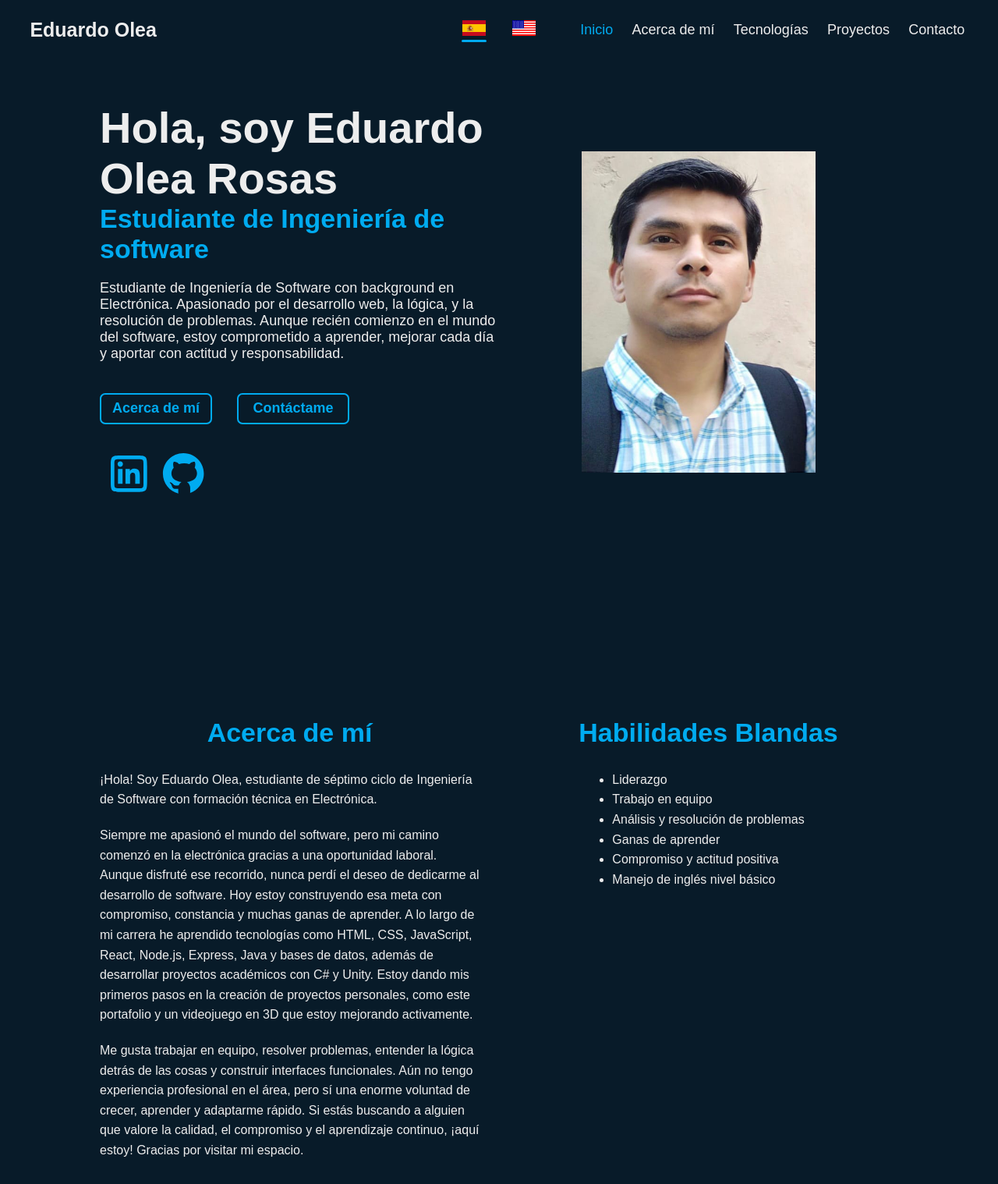
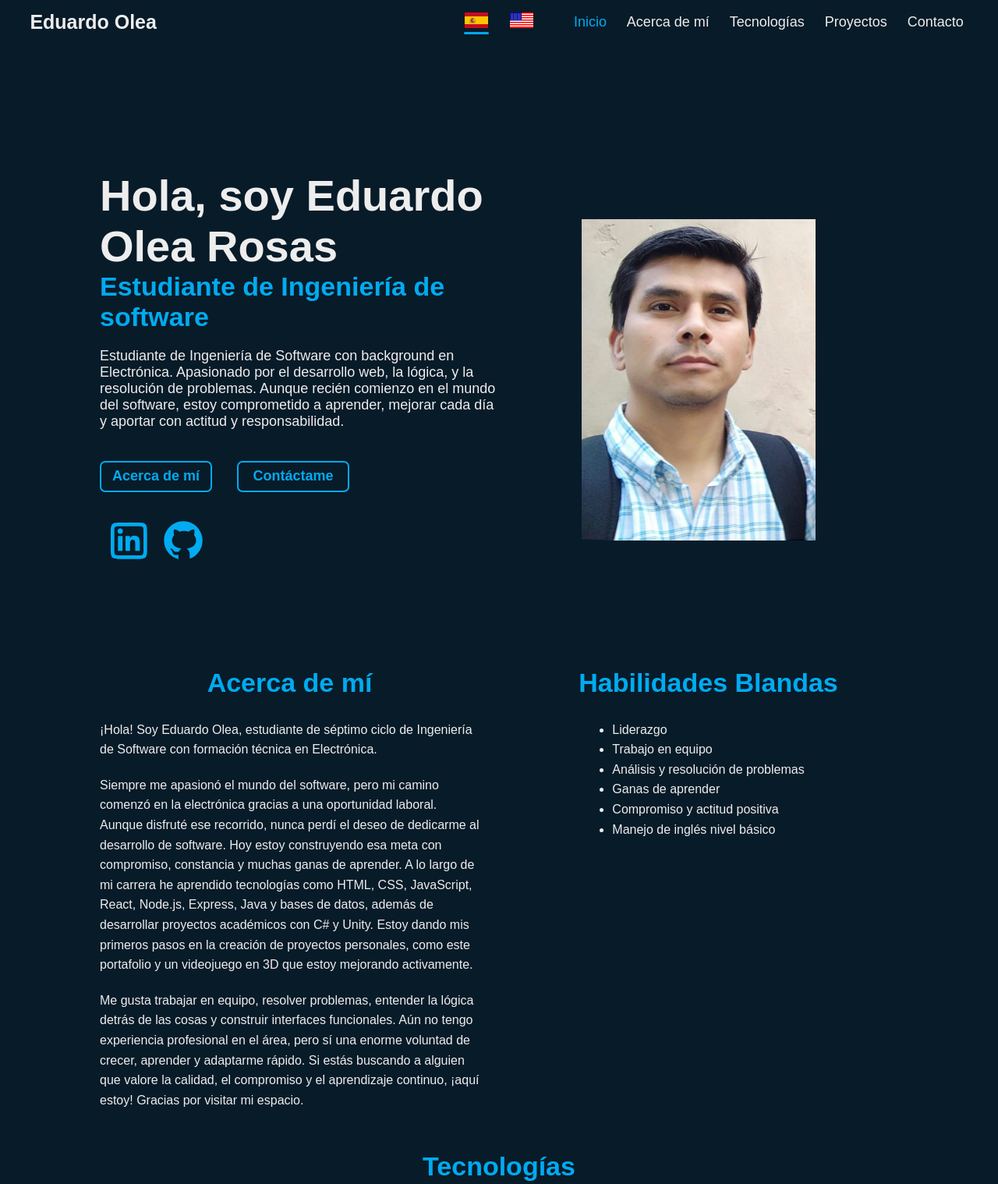
Before and after one commit to OleaRosasE/OleaRosasE.github.io, a plain HTML site: page index.html in a window 1280 px wide. Shown: the top 1518 px of the page at 78% size. Drawn offline with Linux system fonts and the light colour scheme.

Commit message:
responsividad completada v1

```diff
--- a/index.html
+++ b/index.html
@@ -60,7 +60,7 @@
                         </svg>
                     </a>
                     <a href="https://github.com/OleaRosasE" target="_blank">
-                        <svg xmlns="http://www.w3.org/2000/svg" viewBox="-2 -2 32 32" width="30px" height="30px">
+                        <svg xmlns="http://www.w3.org/2000/svg" viewBox="-3 -3 34 34" width="30px" height="30px">
                             <path
                                 d="M15,3C8.373,3,3,8.373,3,15c0,5.623,3.872,10.328,9.092,11.63C12.036,26.468,12,26.28,12,26.047v-2.051 c-0.487,0-1.303,0-1.508,0c-0.821,0-1.551-0.353-1.905-1.009c-0.393-0.729-0.461-1.844-1.435-2.526 c-0.289-0.227-0.069-0.486,0.264-0.451c0.615,0.174,1.125,0.596,1.605,1.222c0.478,0.627,0.703,0.769,1.596,0.769 c0.433,0,1.081-0.025,1.691-0.121c0.328-0.833,0.895-1.6,1.588-1.962c-3.996-0.411-5.903-2.399-5.903-5.098 c0-1.162,0.495-2.286,1.336-3.233C9.053,10.647,8.706,8.73,9.435,8c1.798,0,2.885,1.166,3.146,1.481C13.477,9.174,14.461,9,15.495,9 c1.036,0,2.024,0.174,2.922,0.483C18.675,9.17,19.763,8,21.565,8c0.732,0.731,0.381,2.656,0.102,3.594 c0.836,0.945,1.328,2.066,1.328,3.226c0,2.697-1.904,4.684-5.894,5.097C18.199,20.49,19,22.1,19,23.313v2.734 c0,0.104-0.023,0.179-0.035,0.268C23.641,24.676,27,20.236,27,15C27,8.373,21.627,3,15,3z" />
                         </svg>
--- a/style.css
+++ b/style.css
@@ -25,7 +25,7 @@ body {
     justify-content: space-between;
     align-items: center;
 
-    padding: 20px 3%;
+    padding: 10px 3%;
     gap: 20px;
 
     position: fixed;
@@ -38,7 +38,7 @@ body {
 }
 
 .languages {
-    min-width: 160px;
+    min-width: 140px;
     display: flex;
     flex: 0.5;
     justify-content: space-evenly;
@@ -100,12 +100,12 @@ body {
 
 /*========================== HOME =======================*/
 .home {
-    min-height: 100vh;
+    min-height: 80vh;
     display: flex;
     flex-wrap: wrap;
     align-items: center;
     justify-content: center;
-    padding: 10%;
+    padding: 17% 10% 60px;
 }
 
 .home h1 {
@@ -186,6 +186,7 @@ body {
 }
 
 .photo-content {
+    width: 100%;
     display: flex;
     justify-content: center;
     align-content: center;
@@ -205,9 +206,10 @@ body {
     justify-content: space-evenly;
     align-items: center;
     flex-direction: column;
-    min-height: 100vh;
-    padding: 5% 10%;
+    min-height: 80vh;
+    padding: 20px 10%;
     gap: 20px;
+
 }
 
 .aboutme h2 {
@@ -423,6 +425,7 @@ form {
     box-shadow: 0 4px 8px rgba(0, 0, 0, 0.2);
     border: 2px solid #00abf0;
     border-radius: 10px;
+
 }
 
 form button {
@@ -493,6 +496,7 @@ footer {
     flex-direction: column;
     justify-content: center;
     align-items: center;
+    padding: 20px 0 ;
 }
 
 footer a {
```
